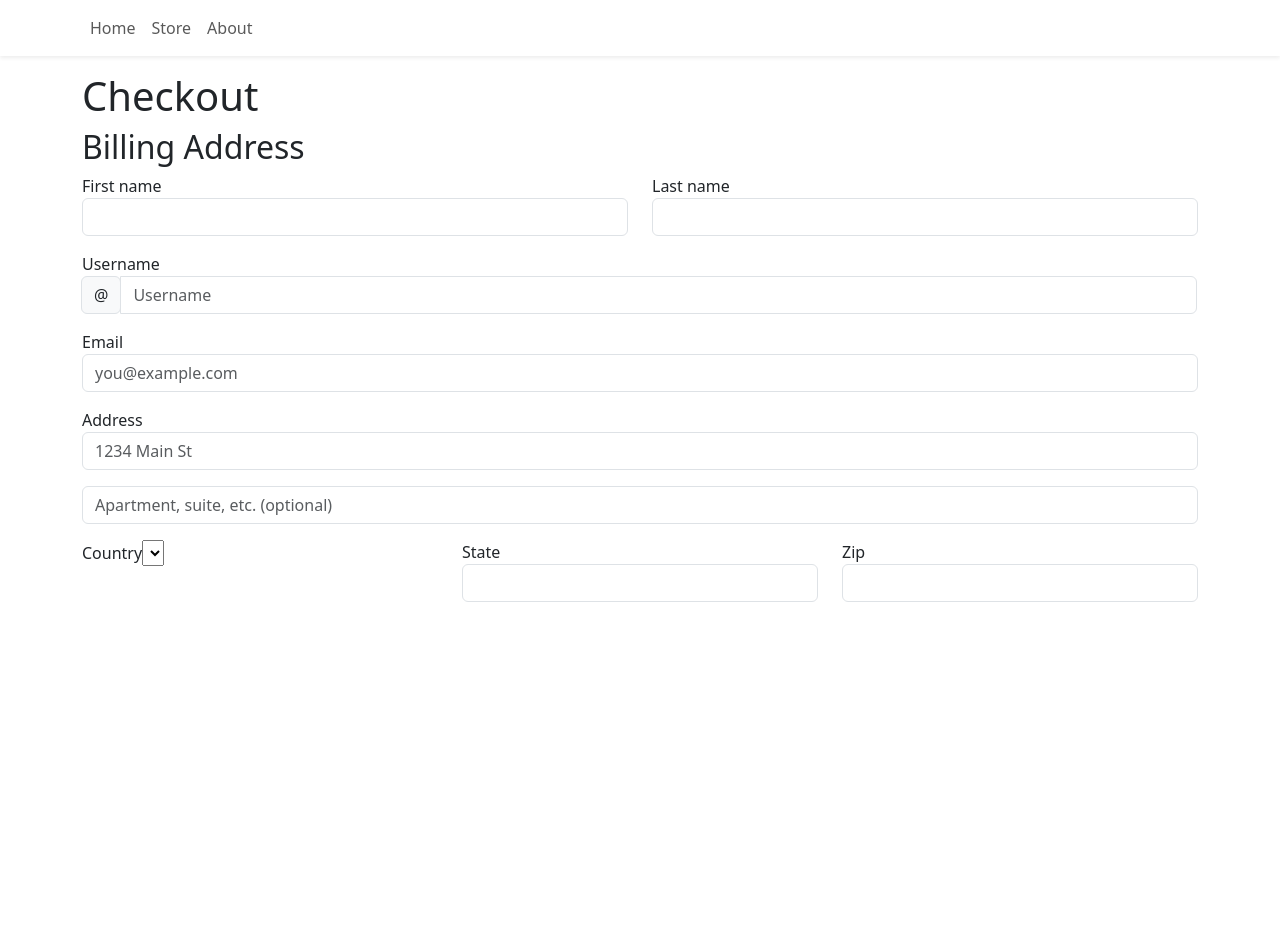
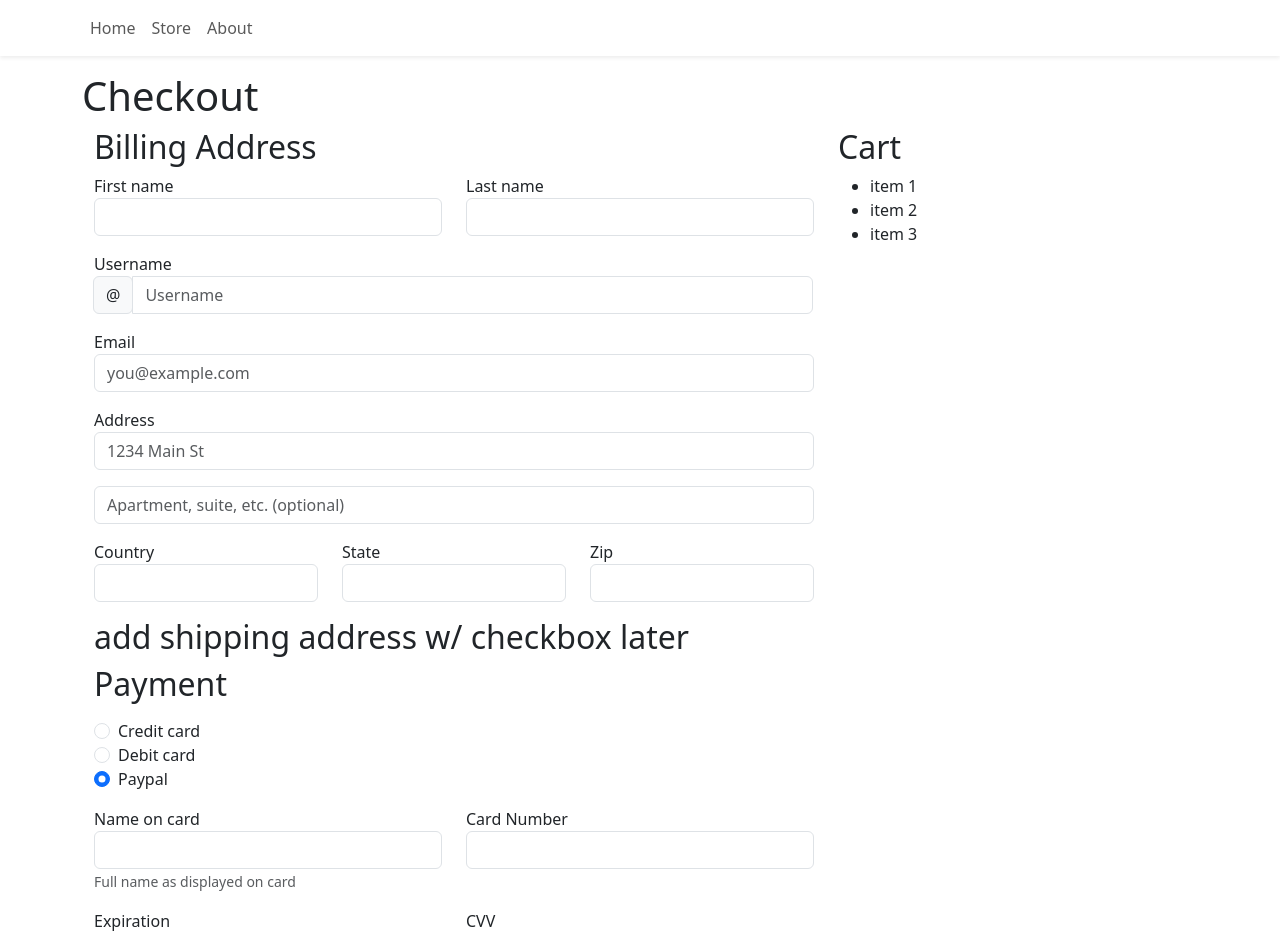
Before and after one commit to Cookieookie/vessel, a React (Create React App) app in the folder 03-frontend/react-ecommerce/: page /Checkout in a window 1280 px wide. Shown: the top 933 px of the page. Before the commit the page ends 800 px from the top, so only its background shows below. Built offline with nearby package versions, Linux system fonts and the light colour scheme.

Commit message:
added more for the payment portion of the checkout form

```diff
--- a/03-frontend/react-ecommerce/src/pages/Checkout.tsx
+++ b/03-frontend/react-ecommerce/src/pages/Checkout.tsx
@@ -1,5 +1,7 @@
 import React from "react";
 import { Button, Card, Form } from "react-bootstrap";
+import $ from 'jquery';
+
 
 
 
@@ -8,9 +10,12 @@ export function Checkout() {
     <div>
     <h1>Checkout</h1>
 
+    <div class="container">
+
+        <div class="row">
+
+            <div class="col-md-8 order-md-1">
                     <h2>Billing Address</h2>
-
-    <div>
                 <Form>
                     <div class="row mb-3">
                         <div class="col">
@@ -52,7 +57,7 @@ export function Checkout() {
                     <div class="row mb-3">
                         <div class="col">
                             <label for="country">Country</label>
-                    <select class="selectpicker countrypicker"></select>
+                            <input type ="text" className="form-control" id="country"></input>
                         </div>
                         <div class="col">
                             <label for="state">State</label>
@@ -63,7 +68,70 @@ export function Checkout() {
                             <input type ="text" className="form-control" id="zip"></input>
                         </div>
                     </div>
+
+                    <h2>add shipping address w/ checkbox later</h2>
+
+                    <div>
+                        <h2>Payment</h2>
+
+                        <div class="form-check my-3">
+                            <div class="custom-control custom-radio">
+                                <input id="credit" name="pyamentMethod" type="radio" class="form-check-input" checked required></input>
+                                <label class="form-check-label" for="credit">Credit card</label>
+                            </div>
+                            <div class="custom-control custom-radio">
+                                <input id="debit" name="pyamentMethod" type="radio" class="form-check-input" checked required></input>
+                                <label class="form-check-label" for="debit">Debit card</label>
+                            </div>
+                            <div class="custom-control custom-radio">
+                                <input id="paypal" name="pyamentMethod" type="radio" class="form-check-input" checked required></input>
+                                <label class="form-check-label" for="paypal">Paypal</label>
+                            </div>
+                        </div>
+
+                        <div class="row">
+                            <div class="col-md-6 mb-3">
+                                <label for="cc-name">Name on card</label>
+                                <input type="text" class="form-control" id="cc-name" placeholder required></input>
+                                    <small class="text-muted">Full name as displayed on card</small>
+                                    <div class="invalid-feedback">Name on card is required</div>
+                            </div>
+
+                            <div class="col-md-6 mb-3">
+                                <label for="cc-number">Card Number</label>
+                                <input type="text" class="form-control" id="cc-numbert" placeholder required></input>
+                                    <div class="invalid-feedback">Credit/Debit card number is required</div>
+                            </div>
+                        </div>
+
+                        <div class="row">
+                        <div class="col-md-6 mb-3">
+                                <label for="cc-expiration">Expiration</label>
+                                <input type="text" class="form-control" id="cc-expiration" placeholder required></input>
+                                    <div class="invalid-feedback">Expiration date required</div>
+                            </div>
+
+                            <div class="col-md-6 mb-3">
+                                <label for="cc-cvv">CVV</label>
+                                <input type="text" class="form-control" id="cc-cvv" placeholder required></input>
+                                    <div class="invalid-feedback">Security code required</div>
+                            </div>
+                        </div>
+                    </div>
                 </Form>
+            </div>
+
+            <div class="col-md-4 order-md-2 mb-4">
+                <h2>Cart</h2>
+                <ul class="listr-group mb-3">
+                    <li>item 1</li>
+                    <li>item 2</li>
+                    <li>item 3</li>
+                </ul>
+            </div>
+        </div>
+
+
     </div>
 
 
```
Lines whose indentation alone changed are shown as unchanged.
